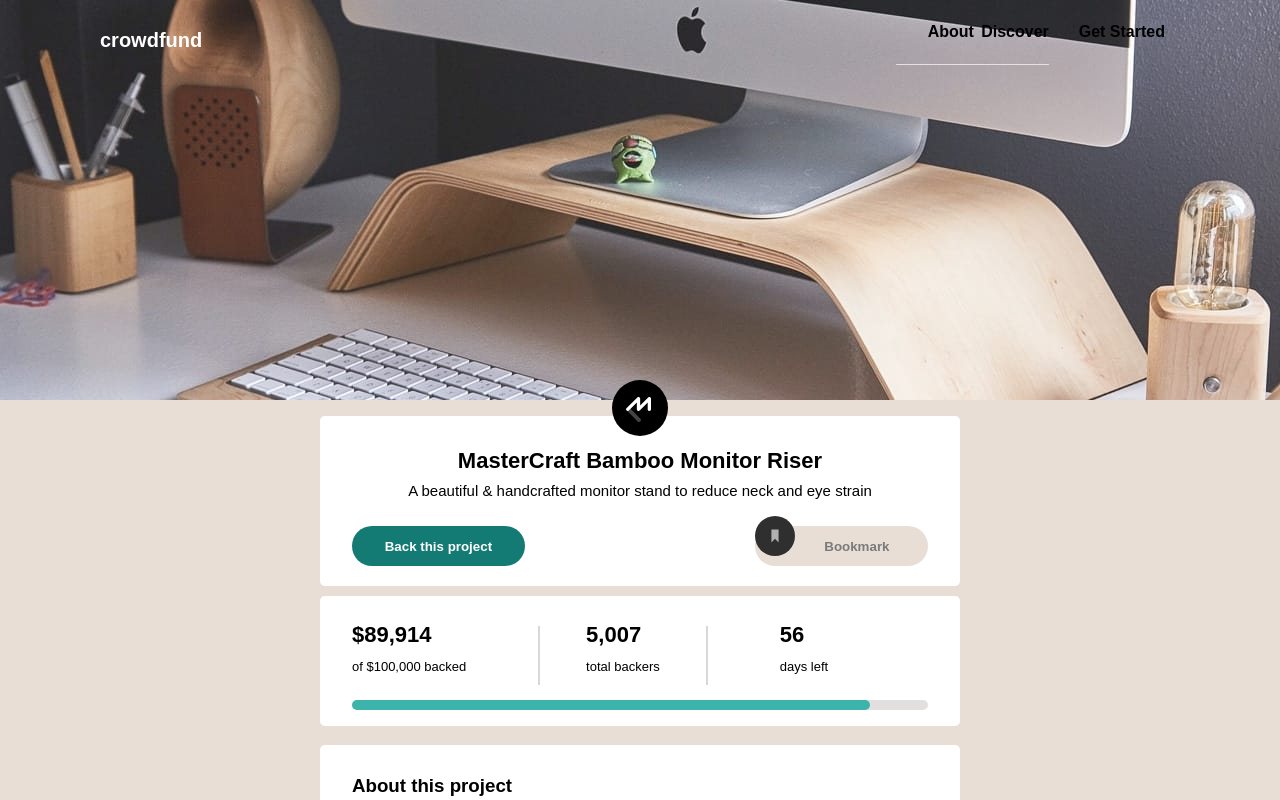
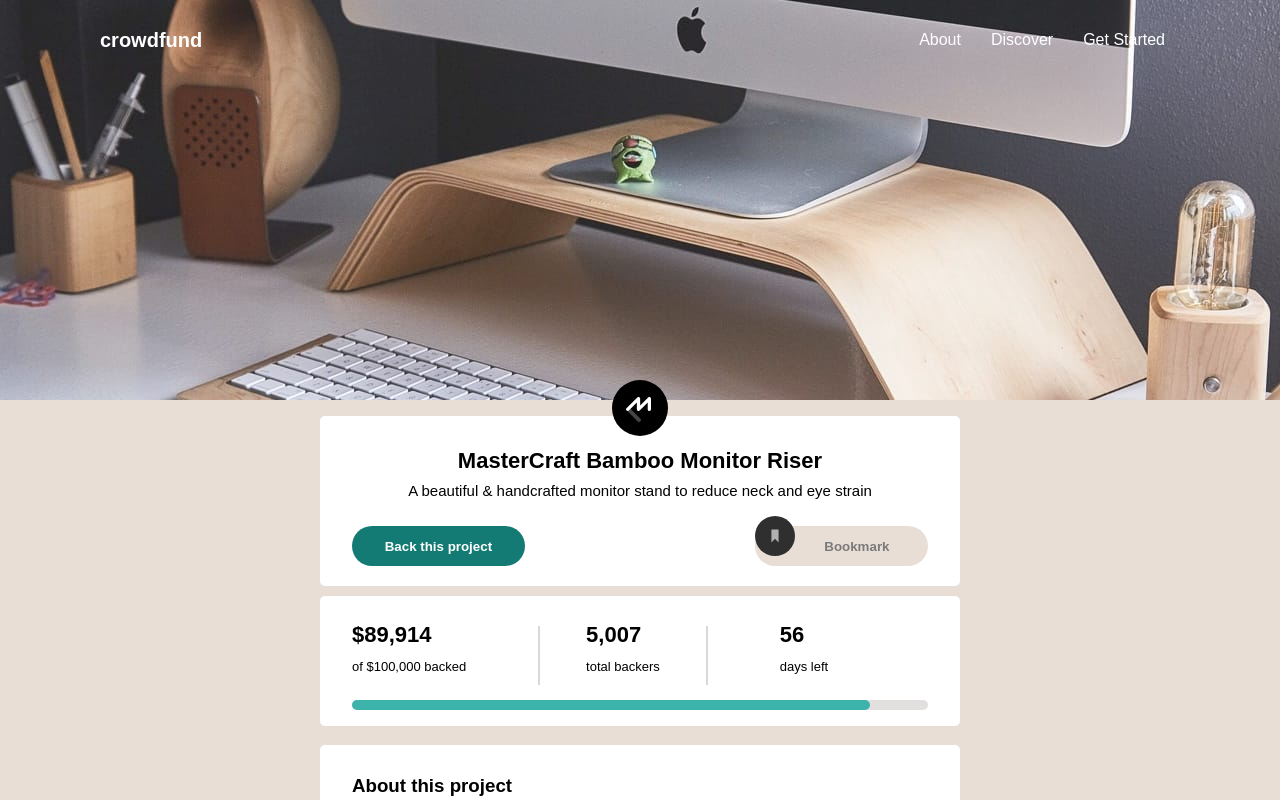
Before and after one commit to Owoeye148/crowdfunding-project, a Vue app: page / in a window 1280 px wide. Shown: the top 800 px of the page. Built offline with nearby package versions, Linux system fonts and the light colour scheme; a web font is replaced by a local one.

Commit message:
updated navbar items properties

```diff
--- a/src/components/MenuModal.vue
+++ b/src/components/MenuModal.vue
@@ -30,7 +30,7 @@ export default {
 }
 </script>
 
-<style>
+<style scoped>
 .modal {
     display: flex;
     justify-content: center;
--- a/src/views/Home.vue
+++ b/src/views/Home.vue
@@ -157,17 +157,14 @@ nav ul {
   float: right;
   margin-right: 100px;
   background-color: transparent;
-  display: inline-block;
 }
 nav ul li {
   display: inline-block;
   margin: 0 15px;
   align-items: center;
 }
-nav ul li nuxt-link {
+nav ul li {
   color: white;
-}
-nuxt-link {
   line-height: 80px;
 }
 .master-craft-cont {
```
